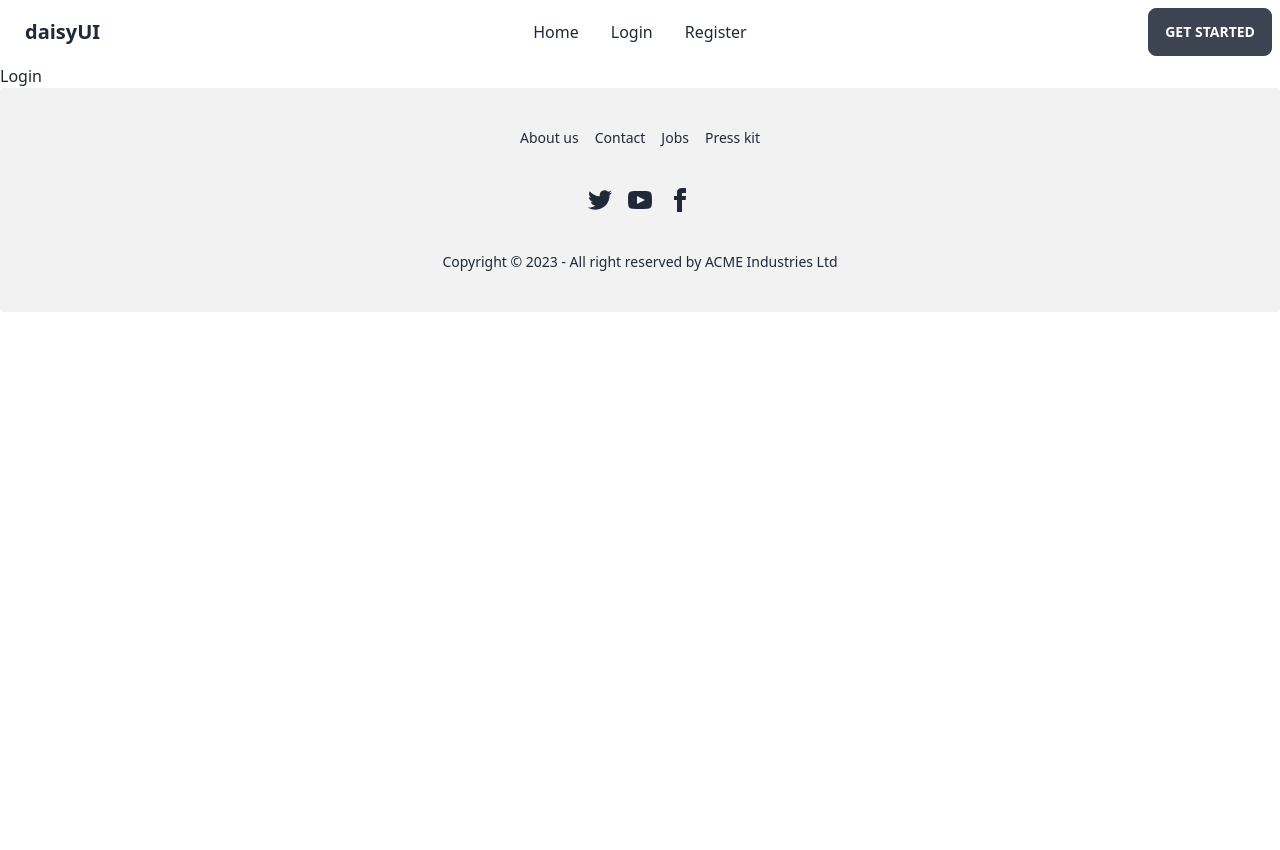
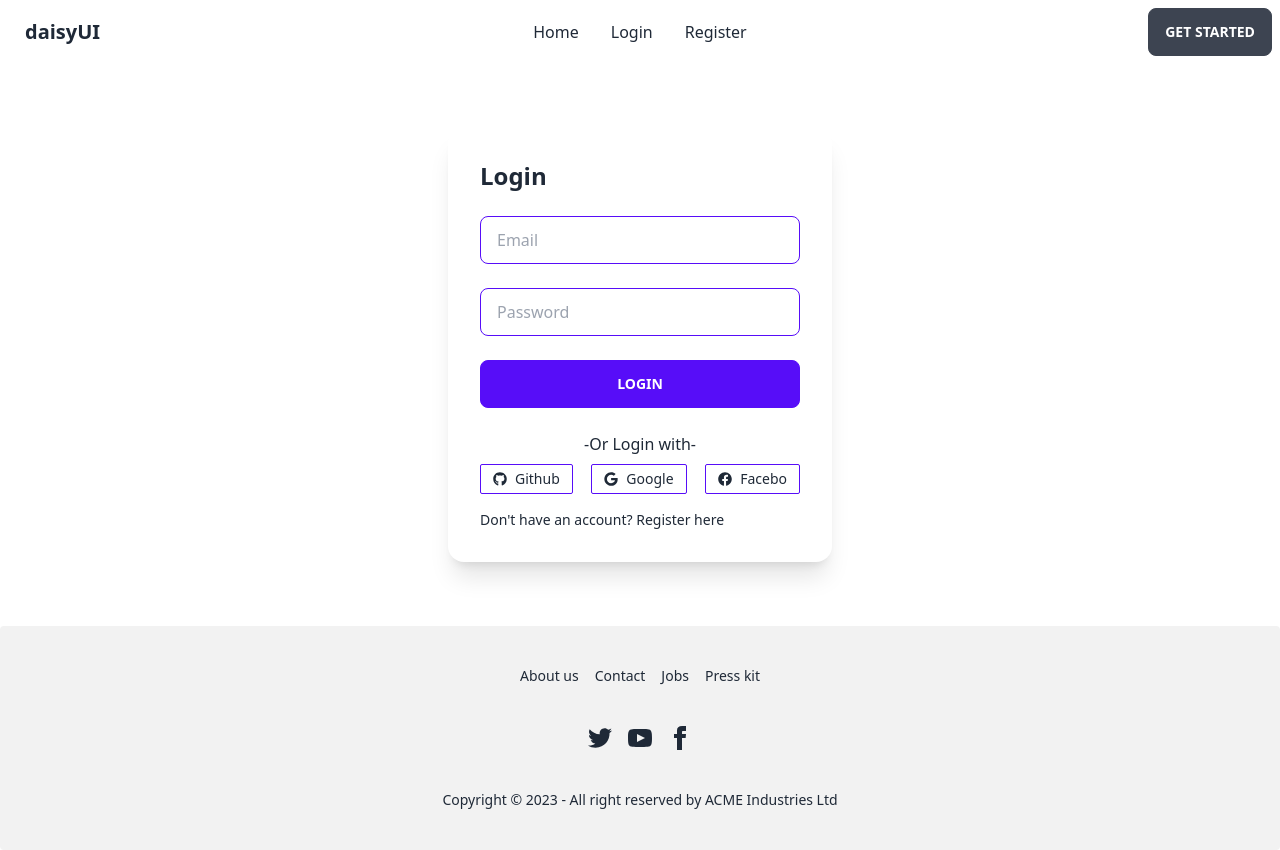
Before and after one commit to faridalam61/toy-marketplace, a React (Vite) app: page /login in a window 1280 px wide. Before the commit the page ends 800 px from the top, so only its background shows below. Built offline with nearby package versions, Linux system fonts and the light colour scheme.

Commit message:
Created login and registration page

```diff
--- a/package.json
+++ b/package.json
@@ -15,6 +15,7 @@
     "match-sorter": "^6.3.1",
     "react": "^18.2.0",
     "react-dom": "^18.2.0",
+    "react-icons": "^4.8.0",
     "react-router-dom": "^6.11.1",
     "sort-by": "^1.2.0"
   },
--- a/src/Pages/Login.jsx
+++ b/src/Pages/Login.jsx
@@ -1,7 +1,66 @@
-import React from "react";
+import React, { useState } from "react";
+import { Link } from "react-router-dom";
+import { FaGithub, FaGoogle, FaFacebook } from "react-icons/fa";
 
 function Login() {
-  return <div>Login</div>;
+  const [error, setError] = useState("");
+  const [success, setSuccess] = useState("");
+
+  const handleLogin = (e) => {
+    e.preventDefault();
+
+    const form = e.target;
+    const email = form.email.value;
+    const pass = form.pass.value;
+    console.log(email, pass);
+  };
+  return (
+    <div className="card w-96 mx-auto my-16 bg-base-100 shadow-xl">
+      <div className="card-body">
+        <h2 className="card-title text-2xl">Login</h2>
+        <form onSubmit={handleLogin}>
+          <input
+            type="email"
+            placeholder="Email"
+            name="email"
+            className="input input-bordered input-primary w-full mt-4"
+            required
+          />
+          <input
+            type="password"
+            placeholder="Password"
+            name="pass"
+            className="input input-bordered input-primary w-full mt-6"
+            required
+          />
+          <div className="card-actions w-full">
+            <input
+              type="submit"
+              className="btn mt-6 w-full btn-primary"
+              value="Login"
+            />
+          </div>
+        </form>
+        <p className="text-red-500">{error}</p>
+        <p className="text-green-500">{success}</p>
+        <p className="text-center">-Or Login with-</p>
+        <div className="flex gap-4 justify-between">
+          <button className="flex gap-2 border  border-[#570DF8]  py-1 px-3 hover:bg-primary hover:text-white text-sm items-center rounded-sm">
+            <FaGithub /> Github
+          </button>
+          <button className="flex gap-2 border  border-[#570DF8]  py-1 px-3 hover:bg-primary hover:text-white text-sm items-center rounded-sm">
+            <FaGoogle /> Google
+          </button>
+          <button className="flex gap-2 border  border-[#570DF8]  py-1 px-3 hover:bg-primary hover:text-white text-sm items-center rounded-sm">
+            <FaFacebook /> Facebo
+          </button>
+        </div>
+        <p className="text-sm mt-2">
+          Don't have an account? <Link to="/register">Register here</Link>
+        </p>
+      </div>
+    </div>
+  );
 }
 
 export default Login;
--- a/src/Pages/Register.jsx
+++ b/src/Pages/Register.jsx
@@ -1,7 +1,53 @@
-import React from "react";
+import React, { useState } from "react";
+import { Link } from "react-router-dom";
 
 function Register() {
-  return <div>Register</div>;
+  const [error, setError] = useState("");
+  const [success, setSuccess] = useState("");
+
+  const handleRegister = (e) => {
+    e.preventDefault();
+
+    const form = e.target;
+    const email = form.email.value;
+    const pass = form.pass.value;
+    console.log(email, pass);
+  };
+  return (
+    <div className="card w-96 mx-auto my-20 bg-base-100 shadow-xl">
+      <div className="card-body">
+        <h2 className="card-title text-2xl">Create an Account</h2>
+        <form onSubmit={handleRegister}>
+          <input
+            type="email"
+            placeholder="Email"
+            name="email"
+            className="input input-bordered input-primary w-full mt-4"
+            required
+          />
+          <input
+            type="password"
+            placeholder="Password"
+            name="pass"
+            className="input input-bordered input-primary w-full mt-6"
+            required
+          />
+          <div className="card-actions w-full">
+            <input
+              type="submit"
+              className="btn mt-6 w-full btn-primary"
+              value="Sign Up"
+            />
+          </div>
+        </form>
+        <p className="text-red-500">{error}</p>
+        <p className="text-green-500">{success}</p>
+        <p className="text-sm mt-2">
+          Already have an account? <Link to="/login">Login here</Link>
+        </p>
+      </div>
+    </div>
+  );
 }
 
 export default Register;
```
Also changed, not shown: 1 other file (tests, documents, lock files or other folders).
